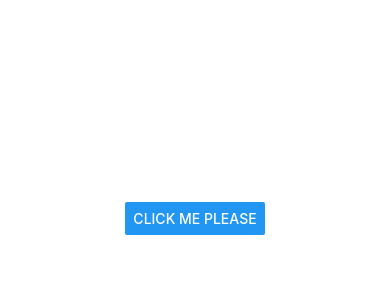
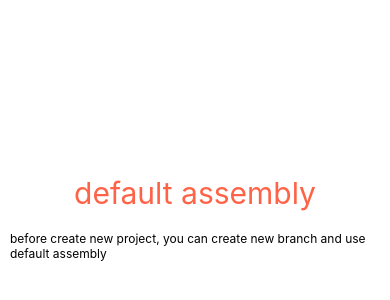
Before and after one commit to Karlsoninit/default_Linter, a React Native app in the folder rn-first-app/: screen / in a window 390 px wide. Shown: the part 204-504 px from the top of the page. Built offline with nearby package versions, Linux system fonts and the light colour scheme.

Commit message:
added default pages to master Use before create new project

```diff
--- a/rn-first-app/App.js
+++ b/rn-first-app/App.js
@@ -1,51 +1,34 @@
-import React, { Component } from "react";
-import { StyleSheet, Text, View, Button } from "react-native";
+import React from "react";
+import { StyleSheet, Text, View } from "react-native";
 
-// export default function App() {
-//   return (
-//     <View style={styles.container}>
-//       <Text style={styles.text}>
-//         Open up App.js to start working on your first app !
-//       </Text>
-//       <Button title="click me please" onPress={this.handlePress} />
-//     </View>
-//   );
-// }
-
-export default class App extends Component {
-  state = {
-    isOpen: false
-  };
-
-  handlePress = () => {
-    this.setState(({ isOpen }) => ({
-      isOpen: !isOpen
-    }));
-  };
-  render() {
-    const { isOpen } = this.state;
-    return (
-      <View style={styles.container}>
-        {isOpen && (
-          <Text style={styles.text}>
-            Open up App.js to start working on your first app !
-          </Text>
-        )}
-        <Button title="click me please" onPress={this.handlePress} />
-      </View>
-    );
-  }
-}
+const App = () => {
+  return (
+    <View style={styles.container}>
+      <Text style={styles.textStyle}>default assembly</Text>
+      <Text style={styles.descriptions}>
+        before create new project, you can create new branch and use default
+        assembly
+      </Text>
+    </View>
+  );
+};
 
 const styles = StyleSheet.create({
   container: {
     flex: 1,
-    backgroundColor: "#fff",
+    justifyContent: "center",
     alignItems: "center",
-    justifyContent: "center",
-    color: "red"
+    padding: 10
   },
-  text: {
-    color: "red"
+  textStyle: {
+    color: "tomato",
+    fontSize: 30,
+    marginBottom: 20
+  },
+  descriptions: {
+    fontSize: 12,
+    color: "black"
   }
 });
+
+export default App;
```
